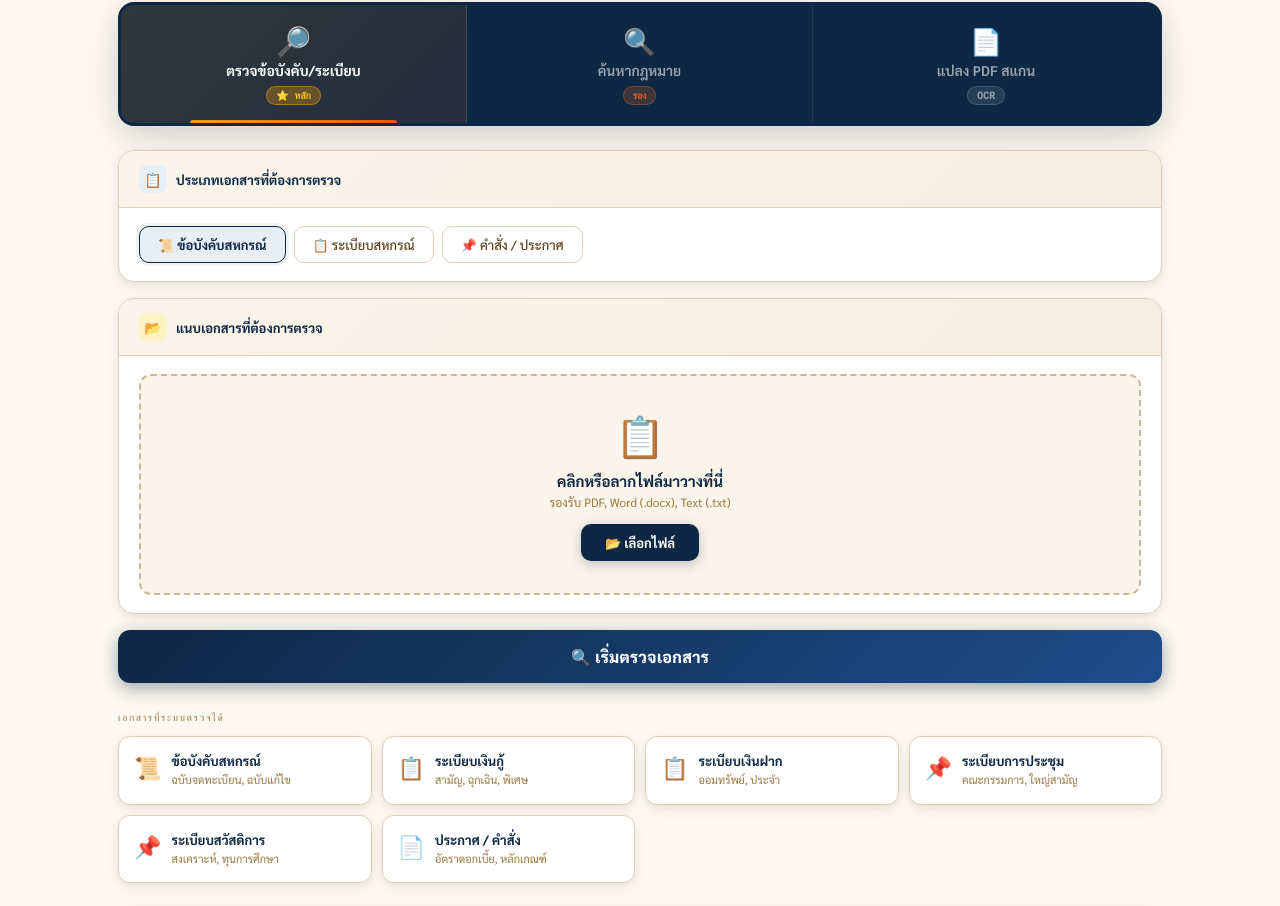
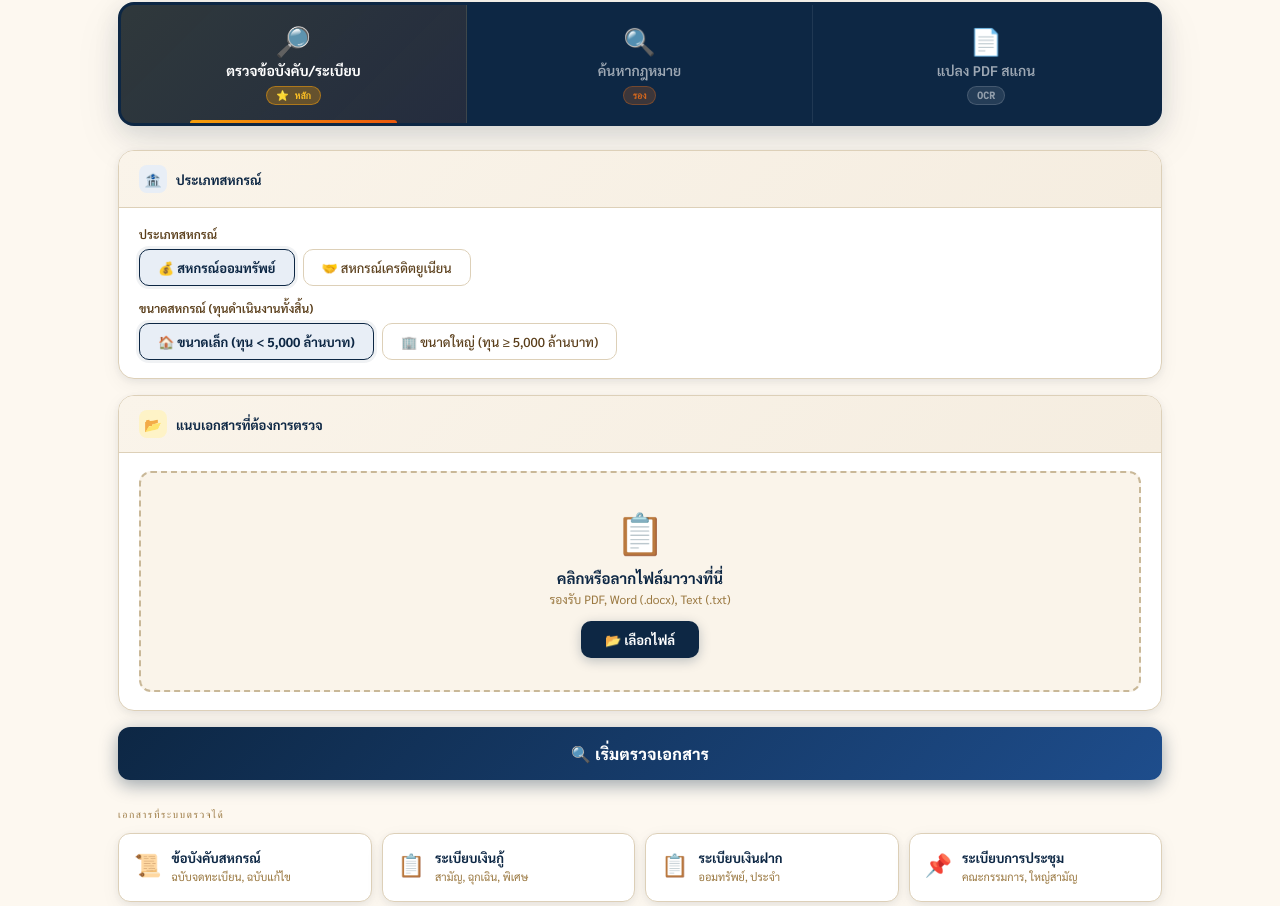
Before and after one commit to fat23p-eng/cooplex-ocr, a plain HTML site: page index.html in a window 1280 px wide. Shown: the part 859-1765 px from the top of the page. Drawn offline with nearby package versions, Linux system fonts and the light colour scheme.

Commit message:
Add files via upload

```diff
--- a/index.html
+++ b/index.html
@@ -407,12 +407,21 @@ header{background:linear-gradient(135deg,var(--navy) 0%,var(--navy2) 50%,#1a3d70
 <!-- TAB 1: ตรวจข้อบังคับ/ระเบียบ -->
 <div class="panel show" id="panel-inspect">
   <div class="card">
-    <div class="card-head"><div class="chi chi-nv">📋</div>ประเภทเอกสารที่ต้องการตรวจ</div>
+    <div class="card-head"><div class="chi chi-nv">🏦</div>ประเภทสหกรณ์</div>
     <div class="card-body">
-      <div class="itype-pills" id="itg">
-        <div class="itp on" onclick="sit('bylaw',this)">📜 ข้อบังคับสหกรณ์</div>
-        <div class="itp" onclick="sit('reg',this)">📋 ระเบียบสหกรณ์</div>
-        <div class="itp" onclick="sit('notice',this)">📌 คำสั่ง / ประกาศ</div>
+      <div style="margin-bottom:14px">
+        <label style="font-size:12px;color:var(--tx2);display:block;margin-bottom:7px;font-weight:600">ประเภทสหกรณ์</label>
+        <div class="itype-pills" id="coopTypeGroup">
+          <div class="itp on" onclick="setCoopType('saving',this)">💰 สหกรณ์ออมทรัพย์</div>
+          <div class="itp" onclick="setCoopType('credit',this)">🤝 สหกรณ์เครดิตยูเนียน</div>
+        </div>
+      </div>
+      <div>
+        <label style="font-size:12px;color:var(--tx2);display:block;margin-bottom:7px;font-weight:600">ขนาดสหกรณ์ (ทุนดำเนินงานทั้งสิ้น)</label>
+        <div class="itype-pills" id="coopSizeGroup">
+          <div class="itp on" onclick="setCoopSize('small',this)">🏠 ขนาดเล็ก (ทุน &lt; 5,000 ล้านบาท)</div>
+          <div class="itp" onclick="setCoopSize('large',this)">🏢 ขนาดใหญ่ (ทุน ≥ 5,000 ล้านบาท)</div>
+        </div>
       </div>
     </div>
   </div>
@@ -790,6 +799,14 @@ function fq(q){switchTab('search',document.querySelectorAll('.tb')[1]);scrollToT
 function hk(e){if(e.key==='Enter'&&!e.shiftKey){e.preventDefault();doAsk();}}
 function sf2(f,el){fil=f;document.querySelectorAll('#panel-search .fp').forEach(p=>p.classList.remove('on'));el.classList.add('on');}
 function sit(t,el){it=t;document.querySelectorAll('#itg .itp').forEach(b=>b.classList.remove('on'));el.classList.add('on');}
+function setCoopType(t,el){coopType=t;document.querySelectorAll('#coopTypeGroup .itp').forEach(b=>b.classList.remove('on'));el.classList.add('on');updateInspectInfo();}
+function setCoopSize(s,el){coopSize=s;document.querySelectorAll('#coopSizeGroup .itp').forEach(b=>b.classList.remove('on'));el.classList.add('on');updateInspectInfo();}
+function updateInspectInfo(){
+  const tl={saving:'สหกรณ์ออมทรัพย์',credit:'สหกรณ์เครดิตยูเนียน'}[coopType];
+  const sl=coopSize==='large'?'ขนาดใหญ่ (ทุน ≥ 5,000 ล้านบาท)':'ขนาดเล็ก (ทุน < 5,000 ล้านบาท)';
+  const el=document.getElementById('inspectInfoTag');
+  if(el) el.textContent=`${tl} • ${sl}`;
+}
 function sdpi(v,el){oDPI=v;const cls={150:'ogo',200:'ong',300:'opu'};document.querySelectorAll('#dg .rb2').forEach(b=>b.className='rb2');el.classList.add(cls[v]||'ong');uoc();}
 function sfmt(v,el){oFmt=v;document.querySelectorAll('#fg .rb2').forEach(b=>b.className='rb2');el.classList.add('oac');}
 function dov(e,id){e.preventDefault();document.getElementById(id)?.classList.add('drag');}
@@ -810,10 +827,10 @@ async function callAsk(question, filter) {
   if (d.error) throw new Error(d.error);
   return d.answer;
 }
-async function callInspect(docText, inspectType) {
+async function callInspect(docText, inspectType, coopType, coopSize) {
   const r = await fetch('/api/inspect', {
     method: 'POST', headers: {'Content-Type':'application/json'},
-    body: JSON.stringify({ docText, inspectType })
+    body: JSON.stringify({ docText, inspectType, coopType, coopSize })
   });
   const d = await r.json();
   if (d.error) throw new Error(d.error);
@@ -850,7 +867,7 @@ async function _di(){
   const tl={bylaw:'ข้อบังคับสหกรณ์',reg:'ระเบียบสหกรณ์',notice:'คำสั่ง/ประกาศ'}[it];
   try{
     const txt=await new Promise((r,j)=>{const fr=new FileReader();fr.onload=e=>r(e.target.result);fr.onerror=j;fr.readAsText(iFile);});
-    const r=await callInspect(txt.slice(0,20000), it);
+    const r=await callInspect(txt.slice(0,20000), it, coopType, coopSize);
     rIR(r);
   }catch(e){res.innerHTML=`<div style="background:var(--rel);border:1px solid rgba(185,28,28,.2);border-radius:var(--r);padding:16px;color:var(--re);font-size:13px">⚠️ ${e.message}</div>`;}
   btn.disabled=false;btn.textContent='🔍 เริ่มตรวจเอกสาร';
```
